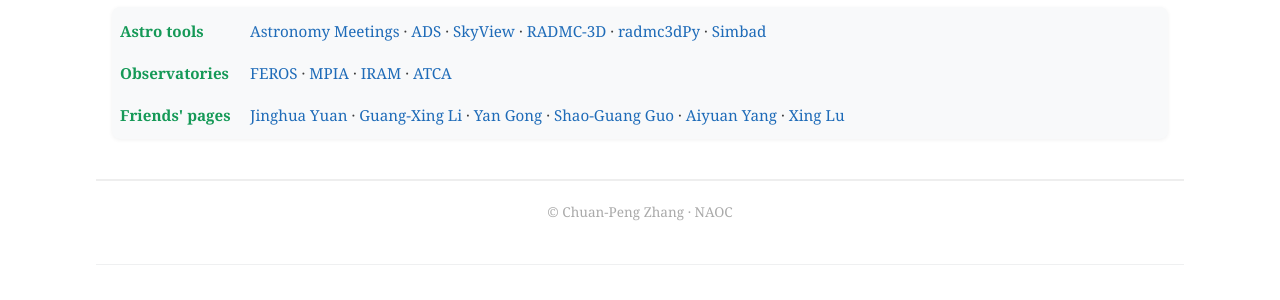
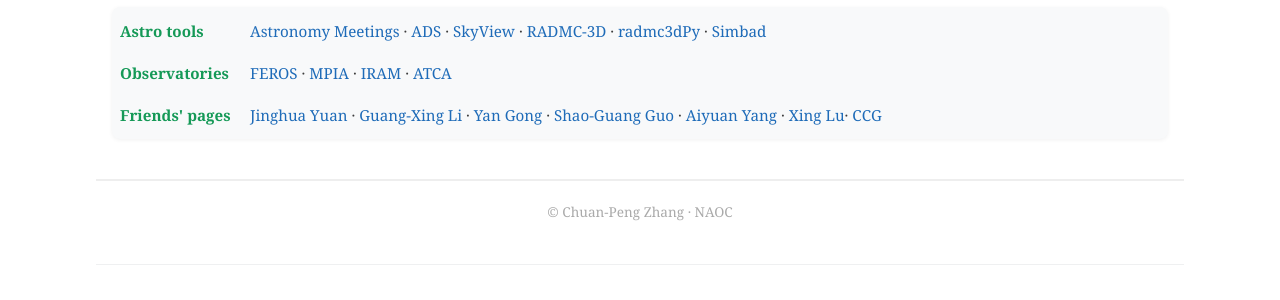
Before and after one commit to zcp521/zcp521.github.io, a Jekyll site: the page built from index.html, in a window 1280 px wide and 900 px high, scrolled down 1889 px. Shown: the part 545-845 px from the top of the window. Built offline with Jekyll 4.4.1, drawn with Linux system fonts in a browser that asks for light colours; the list of posts is cut into pages by our own code.

Commit message:
Update index.html

```diff
--- a/index.html
+++ b/index.html
@@ -153,7 +153,8 @@
               <a href="https://gongyan2444.github.io/" target="_blank" style="color: #1e6bb8;">Yan Gong</a> &middot;
               <a href="https://shaoguangleo.github.io/" target="_blank" style="color: #1e6bb8;">Shao-Guang Guo</a> &middot;
               <a href="https://ayyastro.github.io/" target="_blank" style="color: #1e6bb8;">Aiyuan Yang</a> &middot;
-              <a href="https://xinglunju.github.io/" target="_blank" style="color: #1e6bb8;">Xing Lu</a>
+              <a href="https://xinglunju.github.io/" target="_blank" style="color: #1e6bb8;">Xing Lu</a>&middot;
+              <a href="https://ccg-fast.github.io/" target="_blank" style="color: #1e6bb8;">CCG</a>
             </td>
           </tr>
         </tbody>
```
